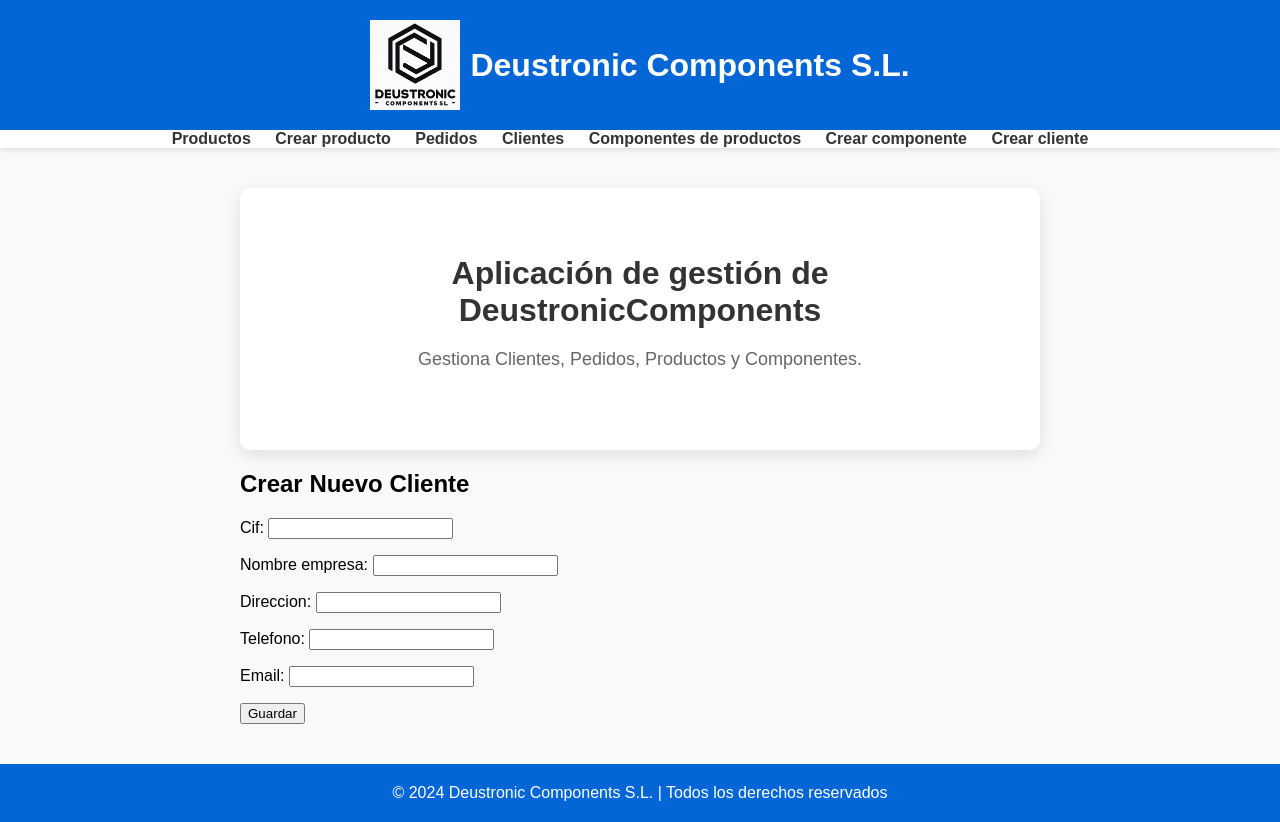
After one commit to garaimg/IW-Equipo1-Proyecto-web-colaborativo, a Django app: page /appDeustronicComponents/cliente/create/ in a window 1280 px wide. The commit adds this page. Run offline with Django 5.2, Linux system fonts and the light colour scheme.

Commit message:
Funcionalidad crear clientes hecha

```diff
--- a/DeustronicComponents/appDeustronicComponents/forms.py
+++ b/DeustronicComponents/appDeustronicComponents/forms.py
@@ -1,5 +1,5 @@
 from django import forms
-from .models import Producto, Componente
+from .models import Producto, Componente, Cliente
 
 
 class ProductoForm(forms.ModelForm):
@@ -12,3 +12,9 @@ class ComponenteForm(forms.ModelForm):
     class Meta:
         model = Componente
         fields = '__all__'
+
+
+class ClienteForm(forms.ModelForm):
+    class Meta:
+        model = Cliente
+        fields = '__all__'
--- a/DeustronicComponents/appDeustronicComponents/urls.py
+++ b/DeustronicComponents/appDeustronicComponents/urls.py
@@ -16,7 +16,7 @@ Including another URLconf
 """
 from django.urls import path
 from .views import ProductoCreateView, ProductoListView, ProductoDetailView, IndexView, ComponenteListView, \
-    ComponenteDetailView, ComponenteCreateView
+    ComponenteDetailView, ComponenteCreateView, ClienteCreateView
 
 urlpatterns = [
     path('', IndexView.as_view(), name='index'),
@@ -26,4 +26,5 @@ urlpatterns = [
     path('componentes/', ComponenteListView.as_view(), name='lista_componentes'),
     path('componente/<str:pk>', ComponenteDetailView.as_view(), name='detalle_componente'),
     path('componente/create/', ComponenteCreateView.as_view(), name='crear_componente'),
+    path('cliente/create/', ClienteCreateView.as_view(), name='crear_cliente'),
 ]
--- a/DeustronicComponents/appDeustronicComponents/views.py
+++ b/DeustronicComponents/appDeustronicComponents/views.py
@@ -2,7 +2,7 @@ from django.shortcuts import render, redirect, get_object_or_404
 from django.views import View
 from django.views.generic import ListView, DetailView, CreateView, UpdateView, DeleteView
 from .models import Producto, Componente
-from .forms import ProductoForm, ComponenteForm
+from .forms import ProductoForm, ComponenteForm, ClienteForm
 
 # Create your views here.
 # UpdateView parecido a esto
@@ -76,3 +76,24 @@ class ComponenteDetailView(DetailView):
     model = Componente
     template_name = 'appDeustronicComponents/componente_detail.html'
     context_object_name = 'componente'
+
+
+class ClienteCreateView(View):
+
+    def get(self, request):
+        formulario = ClienteForm()
+        context = {'formulario': formulario}
+        return render(request, 'appDeustronicComponents/cliente_create.html', context)
+
+    def post(self, request):
+        formulario = ClienteForm(data=request.POST)
+        if formulario.is_valid():
+            formulario.save()
+            return redirect(
+                'index')
+        return render(request, 'appDeustronicComponents/cliente_create.html', {'formulario': formulario})
+
+
+
+#AÑADIR A TODAS LAS VIEWS UNA URL A LA QUE VOLVER. Ejm:
+#   success_url = reverse_lazy('productos_lista')
--- /dev/null
+++ b/DeustronicComponents/templates/appDeustronicComponents/cliente_create.html
@@ -0,0 +1,10 @@
+{% extends 'base.html' %}
+{% block titulo %}Crear Cliente - Deustronic Components S.L.{% endblock %}
+{% block contenido %}
+    <h2>Crear Nuevo Cliente</h2>
+    <form method="post">
+        {% csrf_token %}
+        {{ formulario.as_p }}
+        <button type="submit">Guardar</button>
+    </form>
+{% endblock %}
--- a/DeustronicComponents/templates/base.html
+++ b/DeustronicComponents/templates/base.html
@@ -17,11 +17,12 @@
 <nav>
     <ul>
         <li><a href="{% url 'lista_productos' %}">Productos</a></li>
-        <li><a href="{% url 'crear_producto' %}">Crear Producto</a></li>
+        <li><a href="{% url 'crear_producto' %}">Crear producto</a></li>
         <li><a href="appDeustronicComponents/pedidos.html">Pedidos</a></li>
         <li><a href="appDeustronicComponents/clientes.html">Clientes</a></li>
         <li><a href="{% url 'lista_componentes' %}">Componentes de productos</a></li>
-        <li><a href="{% url 'crear_componente' %}">Crear Componente</a></li>
+        <li><a href="{% url 'crear_componente' %}">Crear componente</a></li>
+        <li><a href="{% url 'crear_cliente' %}">Crear cliente</a></li>
 
     </ul>
 </nav>
```
